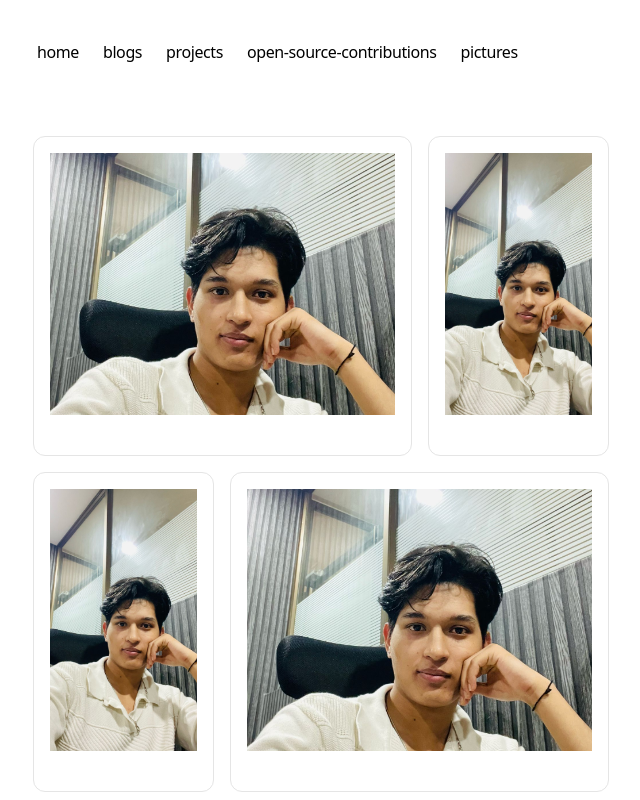
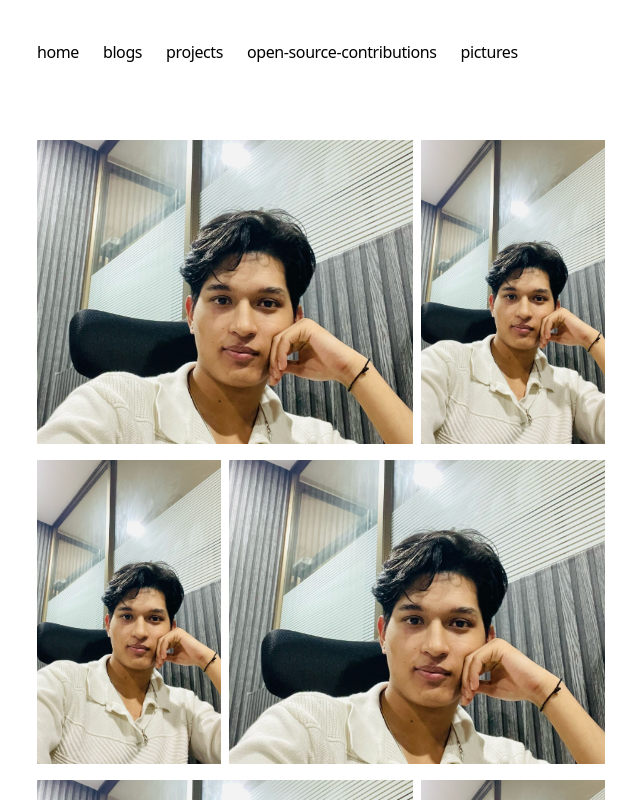
Before and after one commit to yoursandeshshrestha/Portfolio, a Next.js app: page /pictures in a window 1280 px wide. Shown: the top 800 px of the page, without its empty margins (319-959 px from the left). Built offline with nearby package versions, Linux system fonts and the light colour scheme.

Commit message:
Add bento grid

```diff
--- a/src/components/ui/bento-grid.tsx
+++ b/src/components/ui/bento-grid.tsx
@@ -10,7 +10,7 @@ export const BentoGrid = ({
   return (
     <div
       className={cn(
-        "mx-auto grid max-w-7xl grid-cols-1 gap-4 md:auto-rows-[18rem] md:grid-cols-3",
+        "mx-auto grid max-w-7xl grid-cols-1 md:auto-rows-[18rem] md:grid-cols-3",
         className
       )}
     >
@@ -35,7 +35,7 @@ export const BentoGridItem = ({
   return (
     <div
       className={cn(
-        "group/bento shadow-input row-span-1 flex flex-col justify-between space-y-4 rounded-xl border border-neutral-200  p-4 transition duration-200 hover:shadow-xl dark:border-white/[0.2] dark:shadow-none",
+        "group/bento shadow-input row-span-1 flex flex-col justify-between  p-1 transition duration-200 hover:shadow-xl dark:border-white/[0.2] dark:shadow-none",
         className
       )}
     >
```
